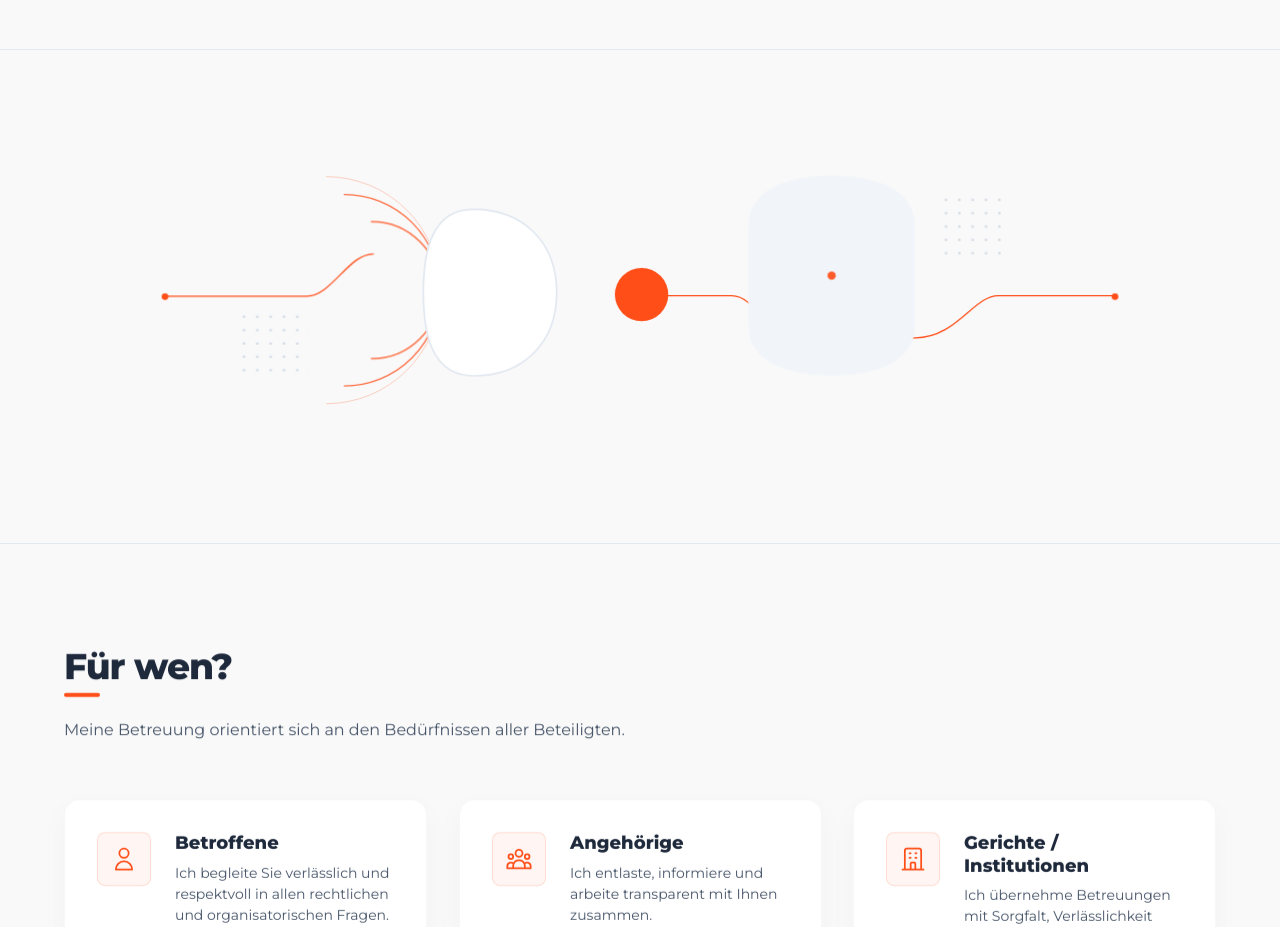
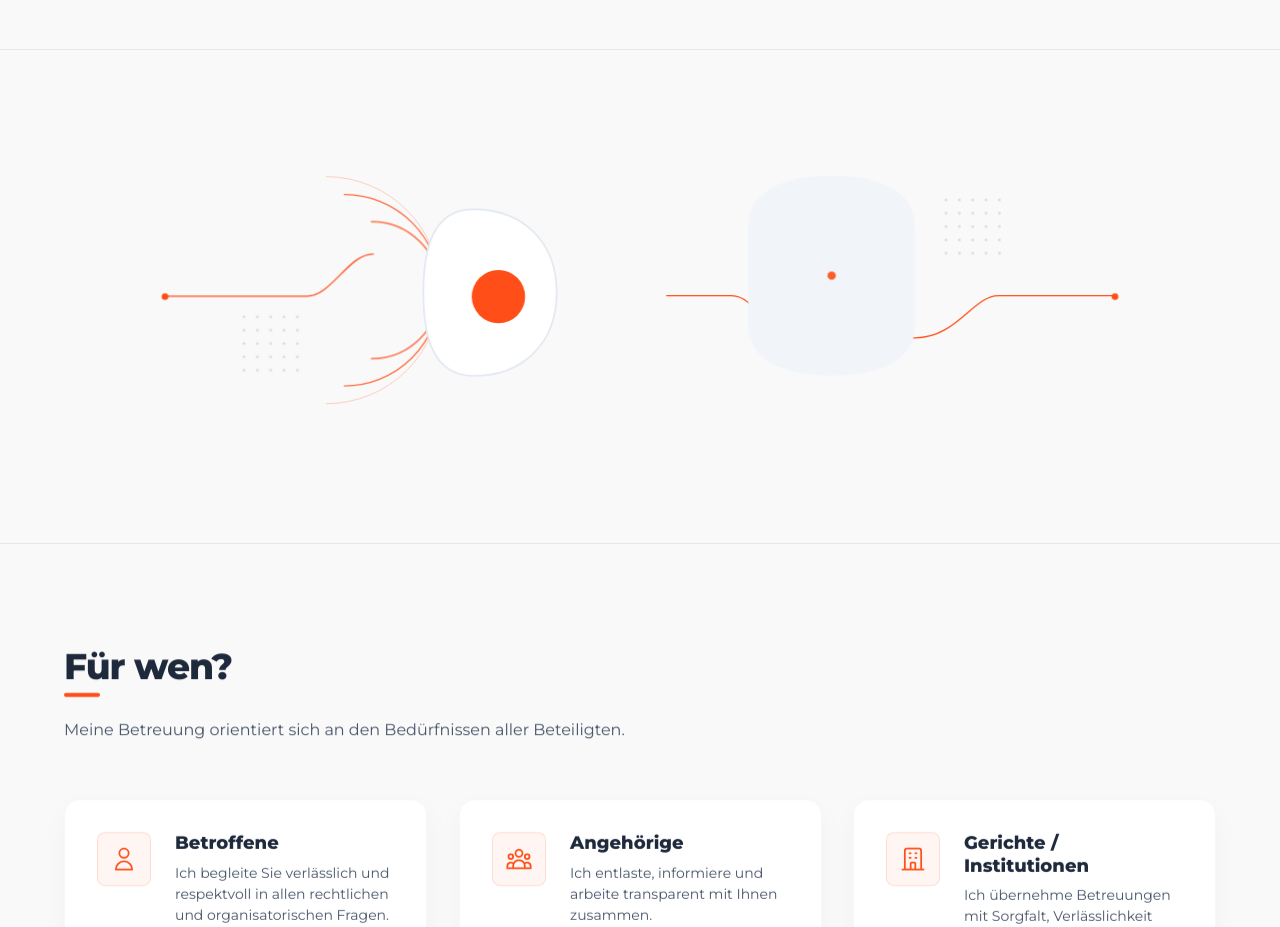
Before and after one commit to Vaeshkar/dietmarzielke_website, a Svelte app: page / in a window 1280 px wide. Shown: the part 1300-2227 px from the top of the page. Built offline with nearby package versions, Linux system fonts and the light colour scheme.

Commit message:
Animate spacer section 1 orange circle to slide inside left white blob and back slowly

```diff
--- a/src/App.svelte
+++ b/src/App.svelte
@@ -833,7 +833,7 @@
         </g>
 
         <!-- Solid Orange Circle (Listening Focal Point) -->
-        <circle cx="720" cy="200" r="32" fill="#ff4e18" class="hero-orange-circle" />
+        <circle cx="720" cy="200" r="32" fill="#ff4e18" class="spacer-orange-circle-move" />
       </svg>
     </div>
   </section>
--- a/src/app.css
+++ b/src/app.css
@@ -1488,3 +1488,19 @@ button {
     opacity: 1;
   }
 }
+
+/* Spacer Section 1 - Sliding Orange Circle */
+.spacer-orange-circle-move {
+  transform-box: fill-box;
+  transform-origin: center;
+  animation: slideBlob 12s ease-in-out infinite;
+}
+
+@keyframes slideBlob {
+  0%, 100% {
+    transform: translate(0, 0);
+  }
+  50% {
+    transform: translate(-180px, 0); /* Center of the white blob shape on the left */
+  }
+}
```
